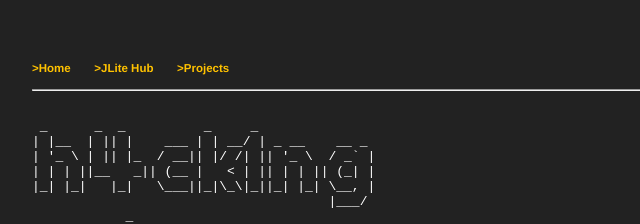
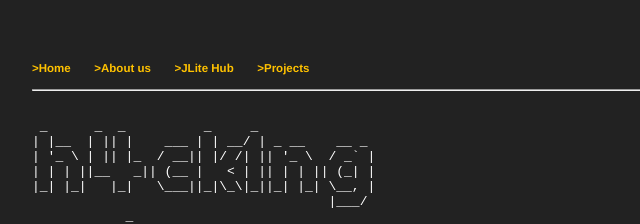
Before and after one commit to h4ck1ng-science/h4ck1ng, a plain HTML site: page index.html in a window 1280 px wide. Shown: the top 224 px of the page, 28-668 px from the left. Drawn offline with Linux system fonts and the light colour scheme.

Commit message:
Update index.html

```diff
--- a/index.html
+++ b/index.html
@@ -10,6 +10,7 @@
     <nav>
         <ul>
             <li><a href="/index.html"> >Home</a></li>
+            <li><a href="/projects.html"> >About us</a></li>
             <li><a href="https://h4ck1ng.science/jlite/retro/notebooks/?path=hispanicdb_vis.ipynb"> >JLite Hub</a></li>
             <li><a href="/projects.html"> >Projects</a></li>
 <!--             <li><a href="/pro/pro.html"> >Proyectos</a></li>
```
